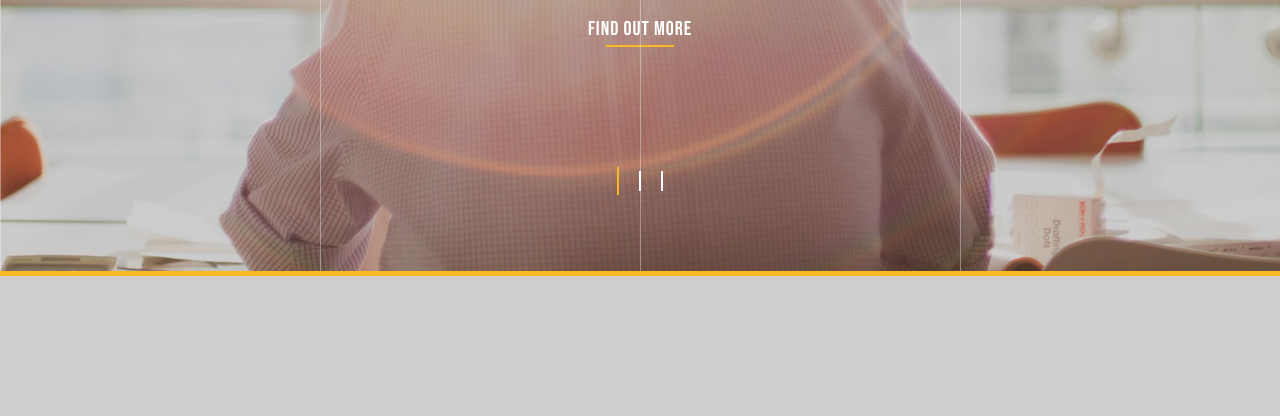
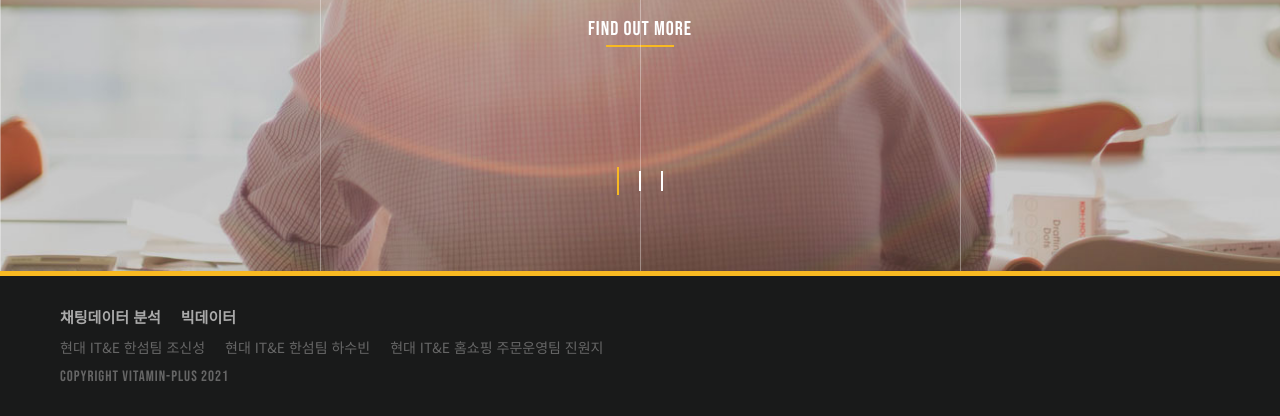
Before and after one commit to shinsung3/VitaminPlus, a Django app: page / in a window 1280 px wide. Shown: the part 594-1010 px from the top of the page. Before the commit the page ends 870 px from the top, so only its background shows below. Run offline with Django 3.2, Linux system fonts and the light colour scheme.

Commit message:
#210721 - footer추가

```diff
--- a/VitaminPlusChat/WEB/templates/frontend/index.html
+++ b/VitaminPlusChat/WEB/templates/frontend/index.html
@@ -78,6 +78,19 @@
             </li>
         </ul>
     </section>
+    <!-- footer -->
+    <footer>
+        <ul>
+            <li>채팅데이터 분석</li>
+            <li>빅데이터</li>
+        </ul>
+        <ul>
+            <li>현대 IT&E 한섬팀 조신성</li>
+            <li>현대 IT&E 한섬팀 하수빈</li>
+            <li>현대 IT&E 홈쇼핑 주문운영팀 진원지</li>
+        </ul>
+        <p>COPYRIGHT VITAMIN-PLUS 2021</p>
+    </footer>
 </div>
 </body>
 </html>
--- a/VitaminPlusChat/static/css/main.css
+++ b/VitaminPlusChat/static/css/main.css
@@ -131,3 +131,10 @@ header.on .gnb ul.inner.on {top: 60px;}
 .contents .line.a{left: 25%;}
 .contents .line.b{left: 50%;}
 .contents .line.c{left: 75%;}
+
+/* footer */
+footer {background: #191a1a; padding: 30px 60px; color: #666;}
+footer ul {clear: both; margin-bottom: 10px; overflow: hidden;}
+footer ul:first-child {font-weight: bold; color: #aaa; font-size: 15px;}
+footer ul li {float: left; margin-right: 20px;}
+footer p {clear: both;font-family: 'Bebas Neue', cursive; letter-spacing: 1px; font-size: 15px;}
```
Lines whose indentation alone changed are shown as unchanged.
